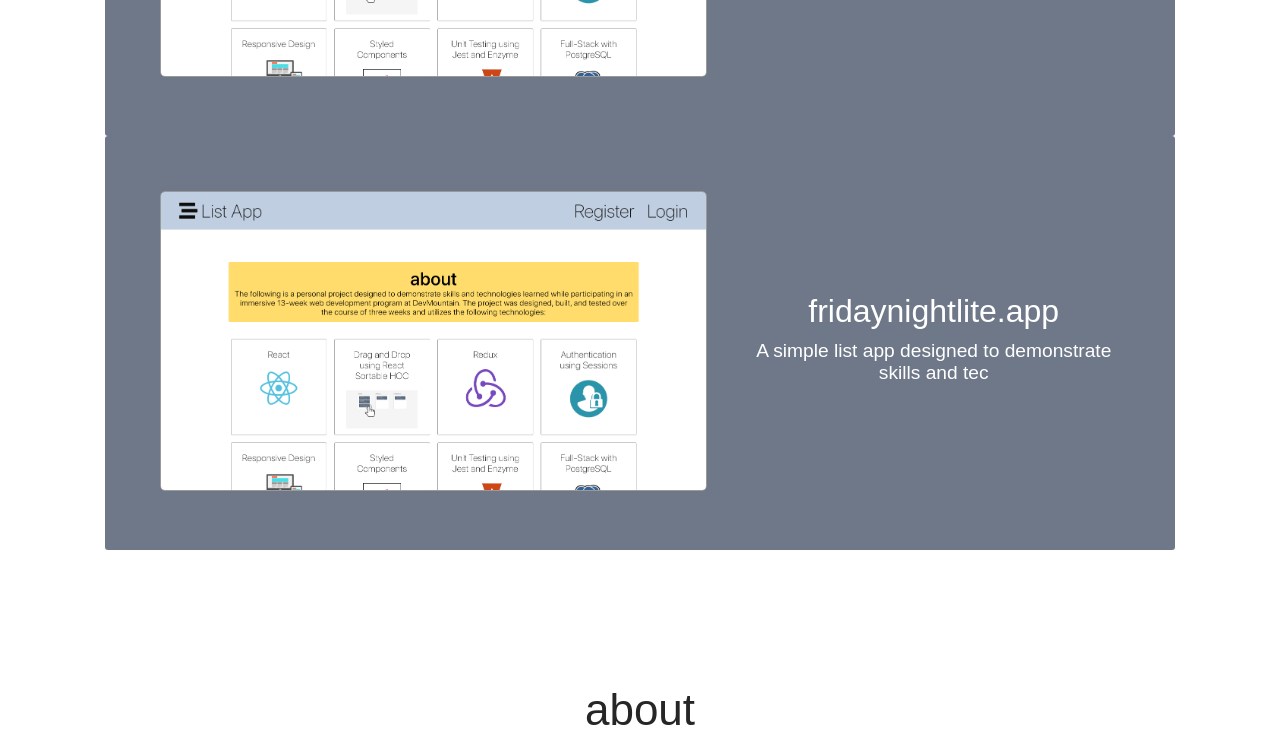
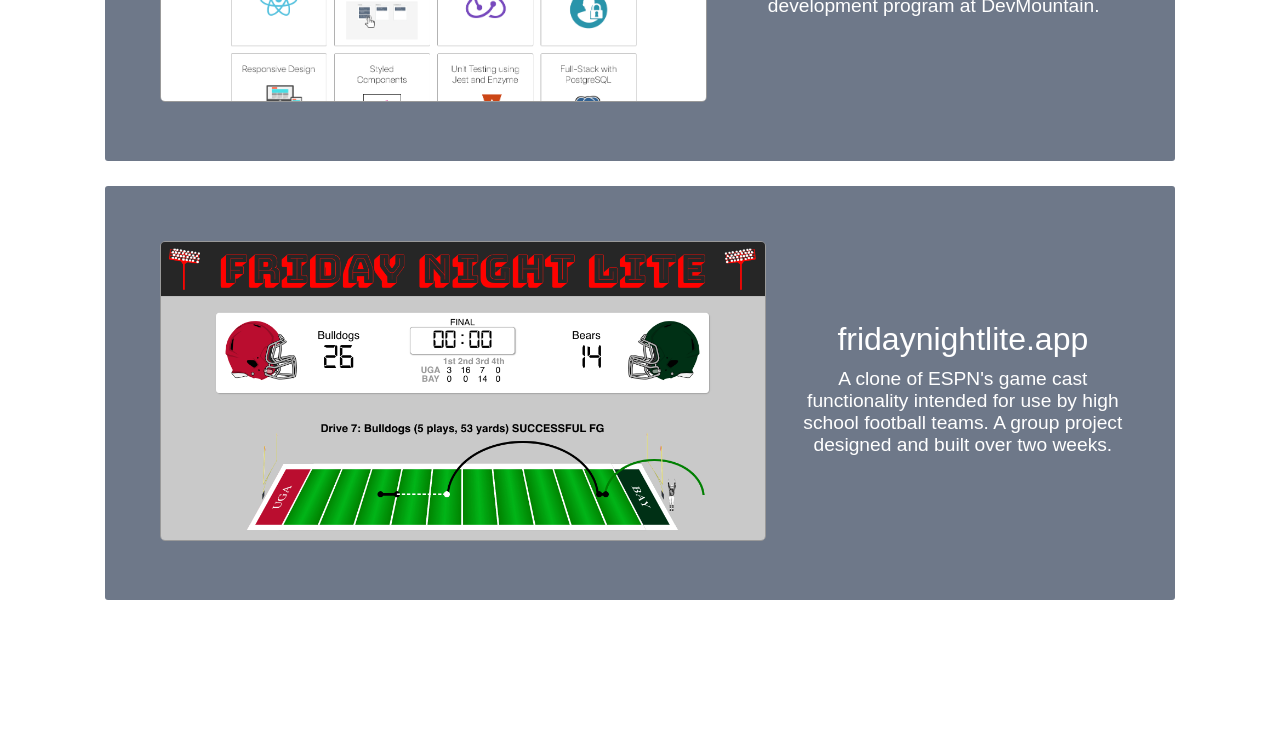
Before and after one commit to fdavison1/portfolio-mockup, a React (Create React App) app: page / in a window 1280 px wide. Shown: the part 1903-2655 px from the top of the page. Built offline with nearby package versions, Linux system fonts and the light colour scheme.

Commit message:
added group project to portfolio

```diff
--- a/src/App.js
+++ b/src/App.js
@@ -93,34 +93,6 @@
 text-decoration: none;
 color: #262626;`
 
-
-// const Thumbnail = styled.img`
-// transition: .5s ease;
-// height: 300px;
-// margin: 20px;
-// border-radius: 5px;
-// box-sizing: border-box;
-// border: 1px solid #999999;
-// &:hover {
-//   border: 2px solid purple;
-//   cursor: pointer;
-// }
-// @media (max-width: 500px){
-//   height: 200px;
-// }`
-
-// const Paragraph = styled.p`
-// color: white;
-// font-size: 1.2rem;
-// font-family: sans-serif;
-// font-weight: 200;
-// text-align: center;
-// margin: 10px;
-// @media (max-width: 500px){
-//   text-align: center;
-//   color: #262626;
-// }`
-
 const HeadshotImg = styled.img`
 border: 1px solid #999999;
 height: 300px;
@@ -171,39 +143,14 @@
     height: 100vh;
   }`
 
-// const Banner2 = styled.div`
-// background: #6e7889;
-//   padding: 35px;
-//   border-radius: 3px;
-//   display: flex;
-//   align-items: center;
-//   width: 1000px;
-//   @media (max-width: 500px){
-//     padding: 0;
-//     flex-decoration: column;
-//     height: auto;
-//     width: 400px;
-//   }`
-
 const Break = styled.br`
   display: none;
   @media (max-width: 500px){
     display: block;
   }`
 
-// const ListApp = styled.div`
-// @media (max-width: 500px){
-//   text-align: center;
-// }`
-
-// const MobileDiv = styled.div`
-// display: flex;
-// align-items: center;
-// @media (max-width: 500px){
-//   flex-direction: column;
-// }`
-
 const BoxContainer = styled.div`
+max-width: 1100px;
 display: flex;
 flex-wrap: wrap;
 justify-content: center;`
@@ -321,31 +268,6 @@
       </AboutDiv>
 </Div1>
 
-      {/* <Div1>
-        <A name='portfolio'></A>
-        <Title2>portfolio</Title2>
-        <AboutDiv>
-          <Banner2>
-            <MobileDiv>
-              <a href='https://fredlist.app/' target='_blank' rel="noopener noreferrer">
-                <Thumbnail src={Landing} />
-              </a>
-              <ListApp>
-                <A href='https://fredlist.app/' target='_blank' rel="noopener noreferrer">
-                  <SubTitle id='fredlist'>fredlist.app</SubTitle>
-                </A>
-                <Paragraph>A simple list app designed to demonstrate skills and technologies learned while participating in an immersive 13-week web development program at DevMountain.</Paragraph>
-              </ListApp>
-            </MobileDiv>
-          </Banner2>
-              <ListApp>
-              <a href='https://fredlist.app/' target='_blank' rel="noopener noreferrer">
-                <Thumbnail src={Landing} />
-              </a>
-              </ListApp>
-        </AboutDiv>
-      </Div1> */}
-
         <A name='about'></A>
       <Div2 className='about'>
         <Title2>about</Title2>
--- a/src/Portfolio.jsx
+++ b/src/Portfolio.jsx
@@ -1,6 +1,7 @@
 import React from 'react'
 import styled from 'styled-components'
 import Landing from './assets/screenshots/landing.png'
+import fnl from './assets/screenshots/fnl.png'
 
 const Wrapper = styled.div`
 background: white;`
@@ -39,6 +40,7 @@
   display: flex;
   align-items: center;
   width: 1000px;
+  margin: 25px;
   @media (max-width: 500px){
     padding: 0;
     flex-decoration: column;
@@ -98,14 +100,14 @@
 
             <Banner2>
             <MobileDiv>
-              <a href='https://fredlist.app/' target='_blank' rel="noopener noreferrer">
-                <Thumbnail src={Landing} />
+              <a href='https://fridaynightlite.app/' target='_blank' rel="noopener noreferrer">
+                <Thumbnail src={fnl} />
               </a>
               <ListApp>
-              <A href='https://fredlist.app/' target='_blank' rel="noopener noreferrer">
+              <A href='https://fridaynightlite.app/' target='_blank' rel="noopener noreferrer">
                   <SubTitle id='fredlist'>fridaynightlite.app</SubTitle>
                 </A>
-                <Paragraph>A simple list app designed to demonstrate skills and tec</Paragraph>
+                <Paragraph>A clone of ESPN's game cast functionality intended for use by high school football teams. A group project designed and built over two weeks.</Paragraph>
               </ListApp>
               </MobileDiv>
               </Banner2>
```
Also changed, not shown: src/assets/screenshots/fnl.png (added).
